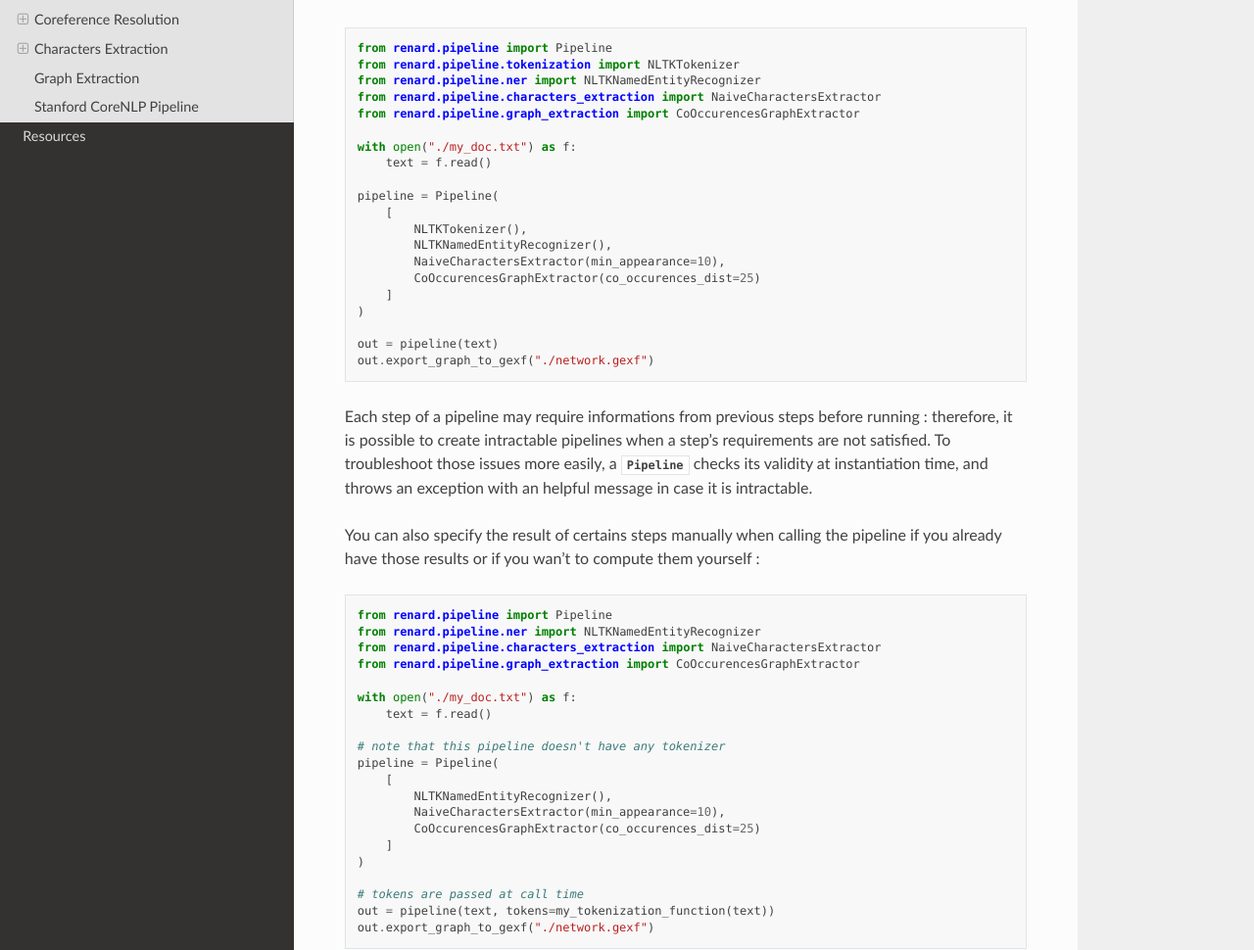
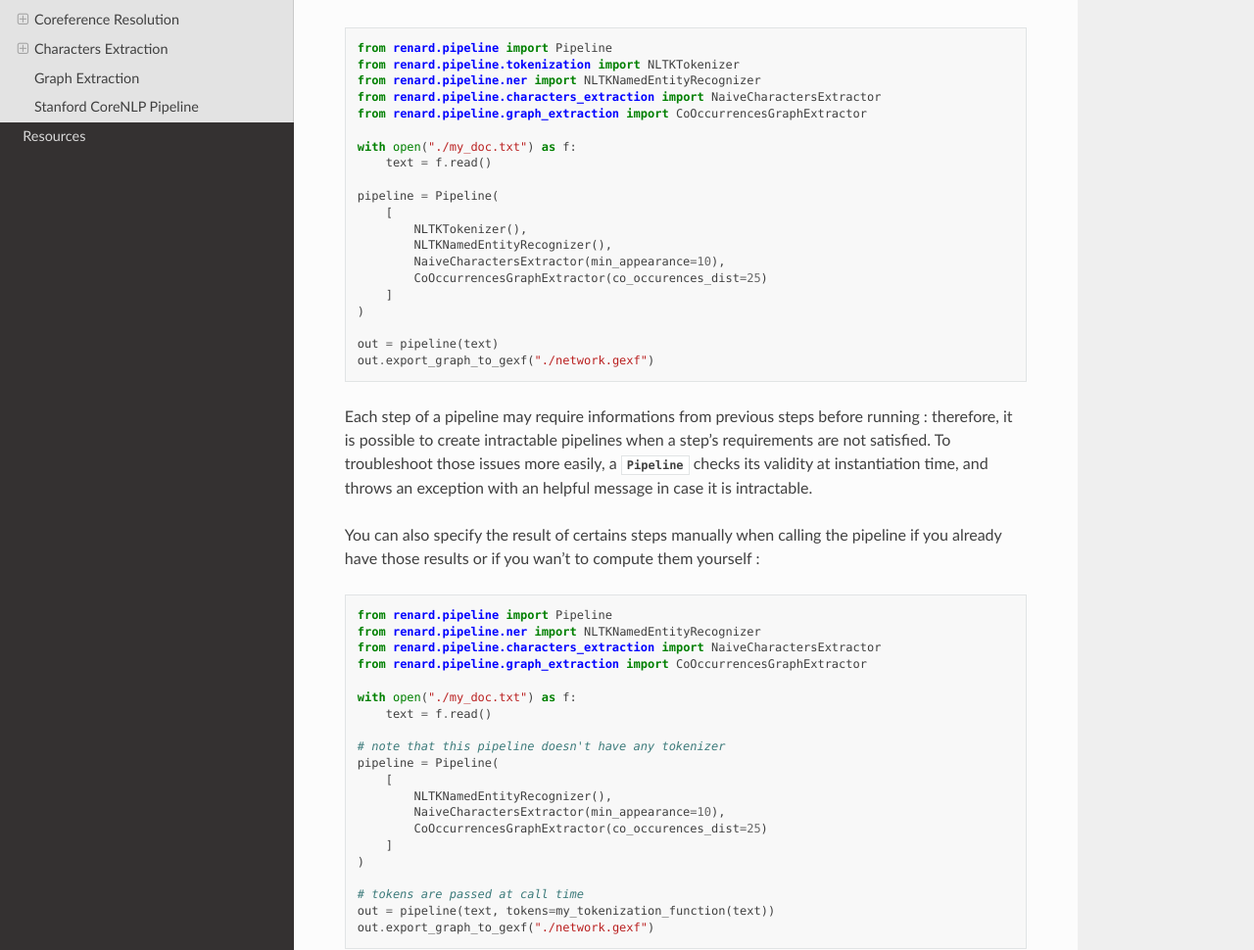
Before and after one commit to CompNet/Renard, a Sphinx documentation site: the page built from docs/pipeline.rst, in a window 1280 px wide and 1400 px high. Shown: the part 311-1281 px from the top of the window at 98% size. Built offline with Sphinx 7.4.7 and the Read the Docs theme 2.0.0, drawn with Linux system fonts in a browser that asks for light colours.

Commit message:
CoOccurencesGraphExtractor -> CoOccurrencesGraphExtractor

```diff
--- a/docs/pipeline.rst
+++ b/docs/pipeline.rst
@@ -19,7 +19,7 @@
    from renard.pipeline.tokenization import NLTKTokenizer
    from renard.pipeline.ner import NLTKNamedEntityRecognizer
    from renard.pipeline.characters_extraction import NaiveCharactersExtractor
-   from renard.pipeline.graph_extraction import CoOccurencesGraphExtractor
+   from renard.pipeline.graph_extraction import CoOccurrencesGraphExtractor
 
    with open("./my_doc.txt") as f:
        text = f.read()
@@ -29,7 +29,7 @@
            NLTKTokenizer(),
            NLTKNamedEntityRecognizer(),
            NaiveCharactersExtractor(min_appearance=10),
-           CoOccurencesGraphExtractor(co_occurences_dist=25)
+           CoOccurrencesGraphExtractor(co_occurences_dist=25)
        ]
    )
 
@@ -53,7 +53,7 @@
    from renard.pipeline import Pipeline
    from renard.pipeline.ner import NLTKNamedEntityRecognizer
    from renard.pipeline.characters_extraction import NaiveCharactersExtractor
-   from renard.pipeline.graph_extraction import CoOccurencesGraphExtractor
+   from renard.pipeline.graph_extraction import CoOccurrencesGraphExtractor
 
    with open("./my_doc.txt") as f:
        text = f.read()
@@ -63,7 +63,7 @@
        [
            NLTKNamedEntityRecognizer(),
            NaiveCharactersExtractor(min_appearance=10),
-           CoOccurencesGraphExtractor(co_occurences_dist=25)
+           CoOccurrencesGraphExtractor(co_occurences_dist=25)
        ]
    )
 
@@ -249,7 +249,7 @@
 Graph Extraction
 ================
 
-.. autoclass:: renard.pipeline.graph_extraction.CoOccurencesGraphExtractor
+.. autoclass:: renard.pipeline.graph_extraction.CoOccurrencesGraphExtractor
    :members:
 
 
```
Also changed, not shown: 3 other files.
